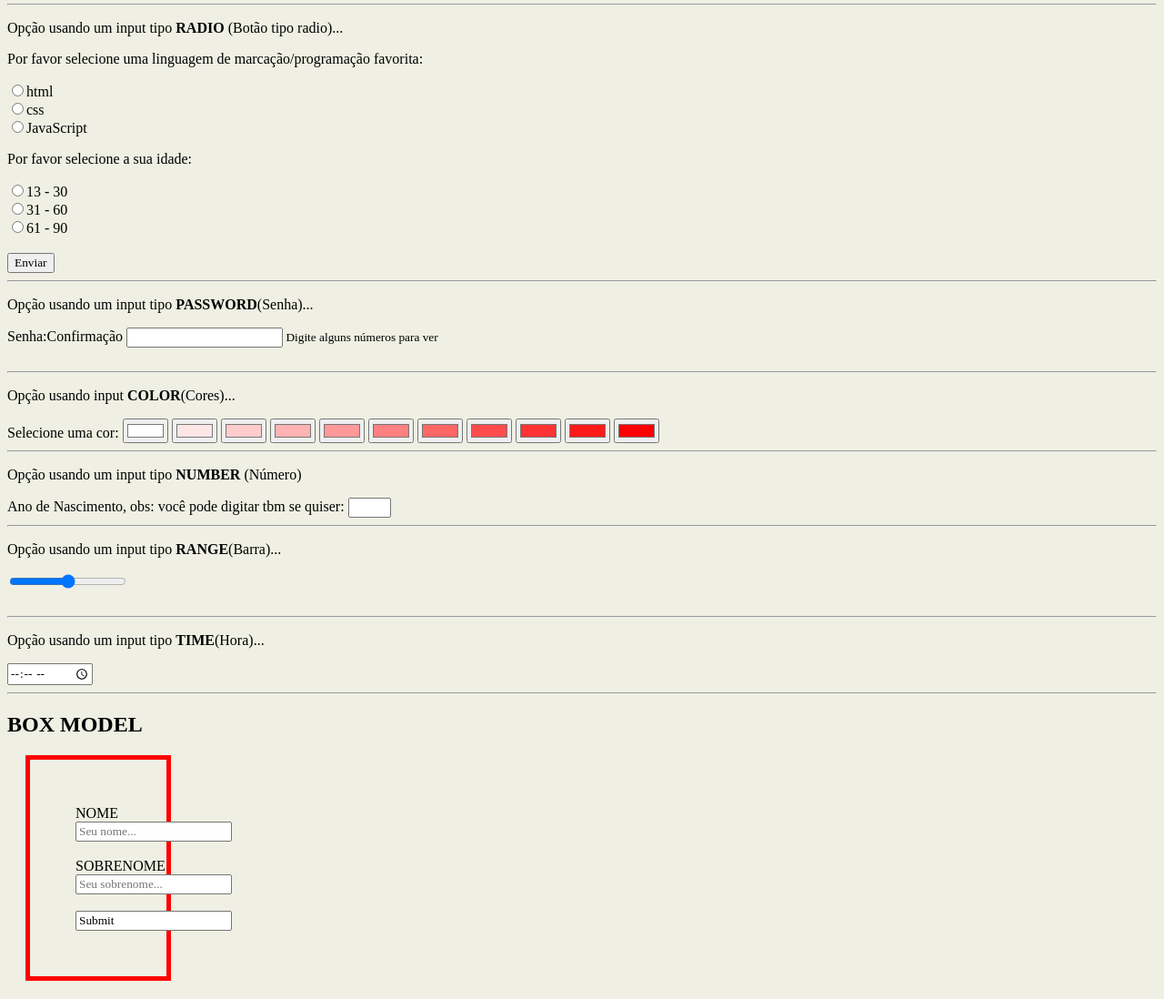
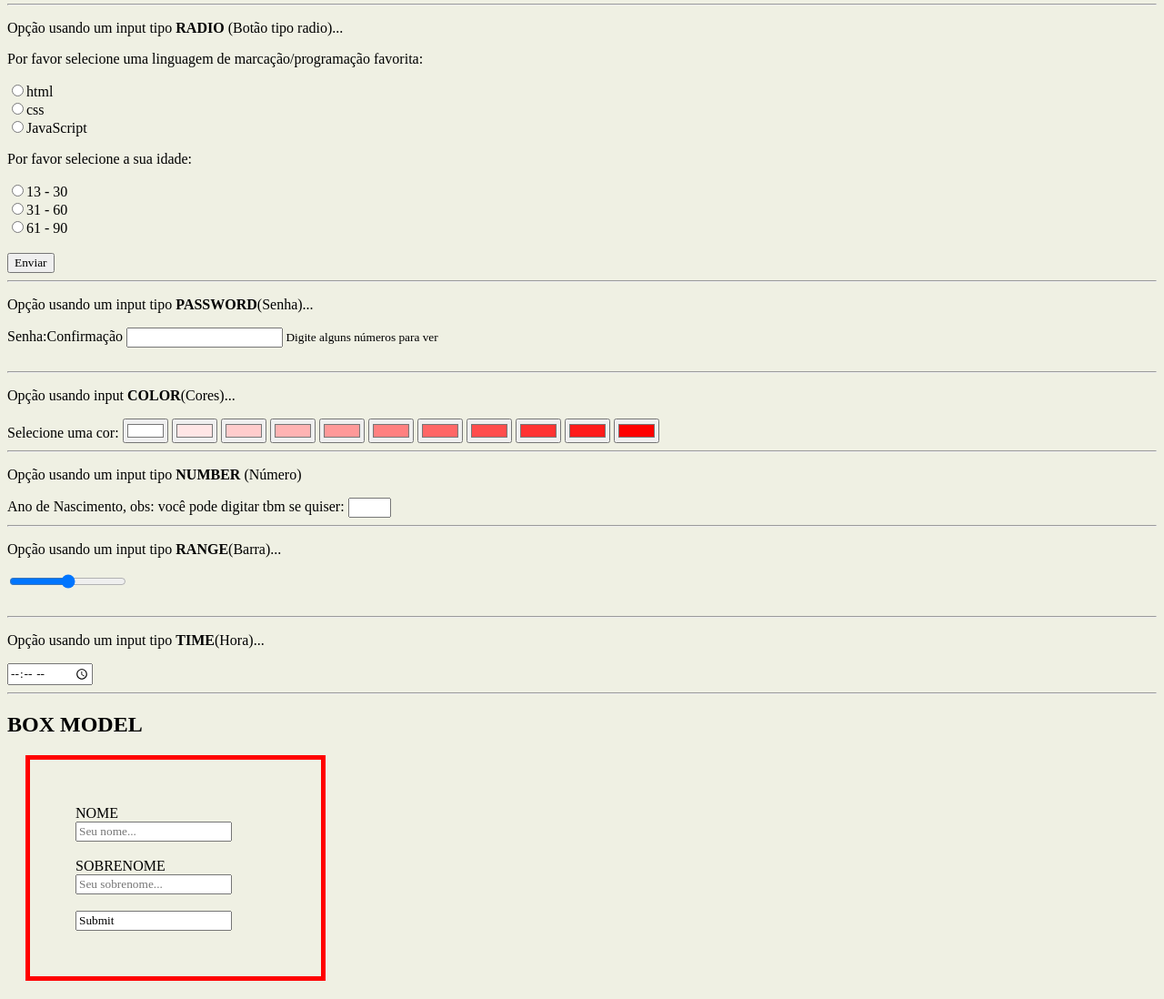
Before and after one commit to Lanahv/perfilalana, a plain HTML site: page index.html in a window 1280 px wide. Shown: the part 2553-3651 px from the top of the page at 91% size. Drawn offline with Linux system fonts and the light colour scheme.

Commit message:
css/caixadetexto

```diff
--- a/style.css
+++ b/style.css
@@ -130,7 +130,7 @@ th{
 }
 
 .caixatexto{
-    width:50px;
+    width:220px;
     border:5px solid red;
     padding:50px;
     margin:20px;
```
